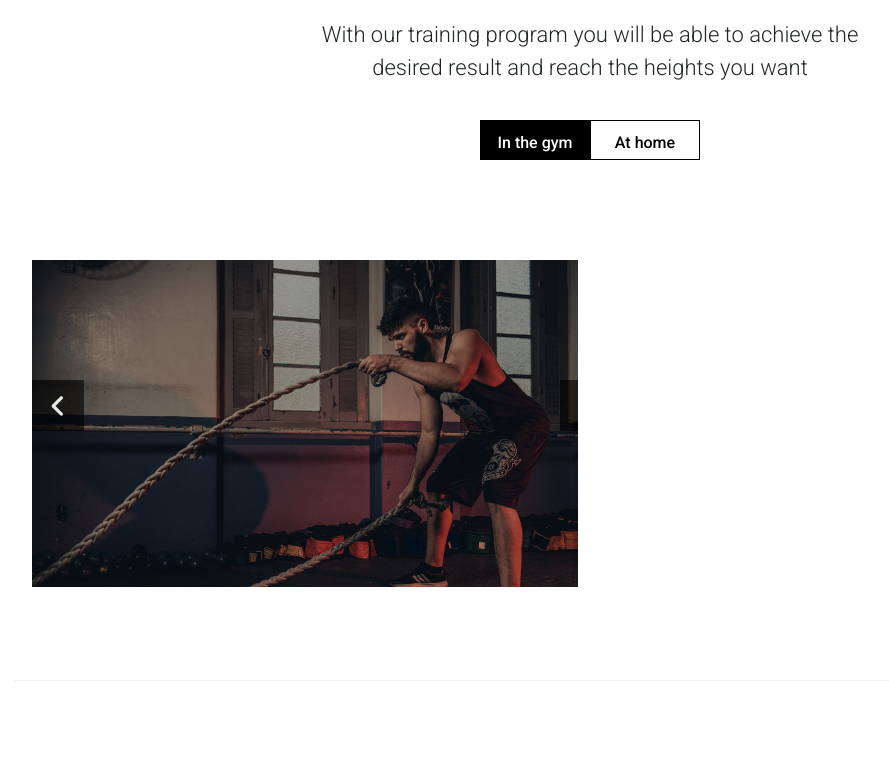
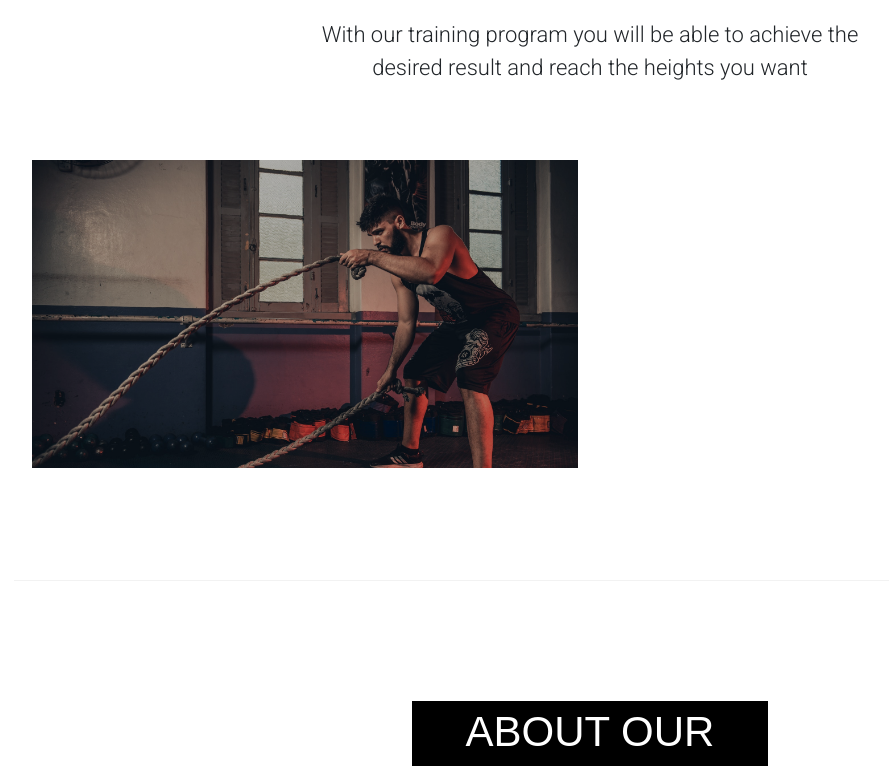
Before and after one commit to DimaKertpich/KeepYourDreem, a Vue app: page / in a window 1280 px wide. Shown: the part 1012-1778 px from the top of the page, without its empty margins (50-939 px from the left). Built offline with nearby package versions, Linux system fonts and the light colour scheme; a web font is replaced by a local one.

Commit message:
update content

```diff
--- a/src/assets/styles/varb.scss
+++ b/src/assets/styles/varb.scss
@@ -4,3 +4,4 @@ $colorWhite: #fff;
 $navColorTextBlack: #363636;
 $upperInputText: #6e6e6e;
 $successfulRegistration: #28a745;
+$choiceGymImgText: #c9c9c9;
--- a/src/components/Content/choice.vue
+++ b/src/components/Content/choice.vue
@@ -13,32 +13,39 @@
                     </div>
                 </div>
             </div>
-            <div class="row justify-content-around text-center">
-                <div class="col-xl-4">
-                    <div class="choice__btn">
-                        <button @click="toggleBtn = true" :class="{activeBtn : toggleBtn == true}">In the gym</button>
-                        <button @click="toggleBtn = false" :class="{activeBtn : toggleBtn == false}">At home</button>
-                    </div>
-                </div>
-            </div>
             <div class="row">
                 <div class="col-xl-6">
                     <div class="choice__relative">
                         <ul class="choice__gym-img">
-                            <li class="choice__fade" :class="{moveGymImg : index == currentGymImg}"
-                            :key="index" v-for="(gymImg, index) in arrayGymImg">
-                                <span @click="increaseNumbMinus" class="choice__gym-img-arrowL">
+                            <li @mouseover="showArrow = true"
+                                @mouseleave="showArrow = false"
+                                class="choice__fade"
+                                :class="{moveGymImg : index == currentGymImg, changeAfter : showArrow == true}"
+                                :key="index" v-for="(gymImg, index) in arrayGymImg">
+
+                                <span v-if="showArrow == true" @click="increaseNumbMinus" class="choice__gym-img-arrowL">
                                     <font-awesome-icon icon="fa-solid fa-angle-left" />
                                 </span>
 
                                 <img :src="choiceImgGym(gymImg)">
 
-                                <span @click="increaseNumbPlus" class="choice__gym-img-arrowR">
+                                <div v-if="showArrow == true" class="choice__gym-img-text">
+                                    <p>
+                                        Here you can pump your every muscle using extra load
+                                    <br>
+                                    <br>
+                                        <a href="../Content/choice.vue">Learn more</a>
+                                    </p>
+                                </div>
+
+                                <span v-if="showArrow == true" @click="increaseNumbPlus" class="choice__gym-img-arrowR">
                                     <font-awesome-icon icon="fa-solid fa-angle-right" />
                                 </span>
+
+
                             </li>
+                        </ul>
 
-                        </ul>
                     </div>
                 </div>
             </div>
@@ -53,6 +60,7 @@ export default{
         return{
             toggleBtn: true,
             currentGymImg: 0,
+            showArrow: false,
             arrayGymImg:["gym-1.jpg","gym-2.jpg","gym-3.jpg"]
         }
     },
@@ -78,6 +86,10 @@ export default{
             if(this.currentGymImg < 0){
                 this.currentGymImg = 2
             }
+        },
+
+        showContent(){
+            console.log(1);
         }
     }
 }
@@ -114,34 +126,10 @@ export default{
         }
     }
 
-    &__btn{
-
-        margin-top: 20px;
-
-        button{
-            @include robotoRegular();
-
-            width: 110px;
-            height: 40px;
-            font-size: 16px;
-            display: inline;
-            padding-top: 6px;
-            border: 1px solid $colorBlack;
-            background: $colorWhite;
-            transition: .3s ease-in-out;
-        }
-    }
-
-
-    .activeBtn{
-        background: $colorBlack;
-        color: $colorWhite;
-    }
-
     &__relative{
         position: relative;
         height: 400px;
-        margin-top: 100px;
+        margin-top: 60px;
         width: 100%;
         overflow: hidden;
     }
@@ -158,7 +146,7 @@ export default{
             display: inline;
 
             img{
-              width: 580px;
+              width: 100%;
             }
 
 
@@ -169,42 +157,46 @@ export default{
             display: block;
             width: 100%;
             height: 100%;
-            background: rgba(0, 0, 0, .4);
+            background: rgba(0, 0, 0, .3);
             position: absolute;
             top: 0;
             left: 0;
             z-index: 10;
         }
 
+        li.changeAfter:after{
+            background: rgba(0, 0, 0, .7);
+        }
+
         li:nth-child(1){
-                margin-left: -580px;
+                margin-top: -1080px;
             }
 
         li:nth-child(2){
-                margin-left: -580px;
+                margin-top: -1080px;
             }
 
         li:nth-child(3){
-                margin-left: -580px;
+                margin-top: -1080px;
             }
 
         li:nth-child(1).moveGymImg{
-                margin-left: 0px;
+                margin-top: 0px;
             }
 
         li:nth-child(2).moveGymImg{
-                margin-left: 0px;
+                margin-top: 0px;
             }
 
         li:nth-child(3).moveGymImg{
-                margin-left: 0px;
+                margin-top: 0px;
             }
     }
 
     &__gym-img-arrowL{
 
         position: absolute;
-        top: 120px;
+        top: 140px;
         left: 0;
         font-size: 26px;
         color: rgba(255, 255, 255, .9);
@@ -217,7 +209,7 @@ export default{
     &__gym-img-arrowR{
 
         position: absolute;
-        top: 120px;
+        top: 140px;
         right: 0;
         font-size: 26px;
         color: rgba(255, 255, 255, .9);
@@ -235,15 +227,32 @@ export default{
         from{opacity: .4;}
         to{opacity: 1;}
     }
+
+    &__gym-img-text{
+        position: absolute;
+        top: 50px;
+        left: 0;
+        z-index: 20;
+
+        p{
+            @include montserratLight();
+
+            font-size: 20px;
+            text-align: center;
+            color: $choiceGymImgText;
+            padding: 0px 100px 0;
+
+                a{
+                    @include robotoLight();
+                    font-size: 18px;
+                    color: $colorWhite;
+                    list-style-type: none;
+                    text-decoration: none;
+                }
+
+        }
+
+    }
 }
 
-.fade{
-    animation-name: fade;
-    animation-duration: 1,5s;
-}
-
-@keyframes fade{
-    from{opacity: .4;}
-    to{opacity: 1;}
-}
 </style>
```
